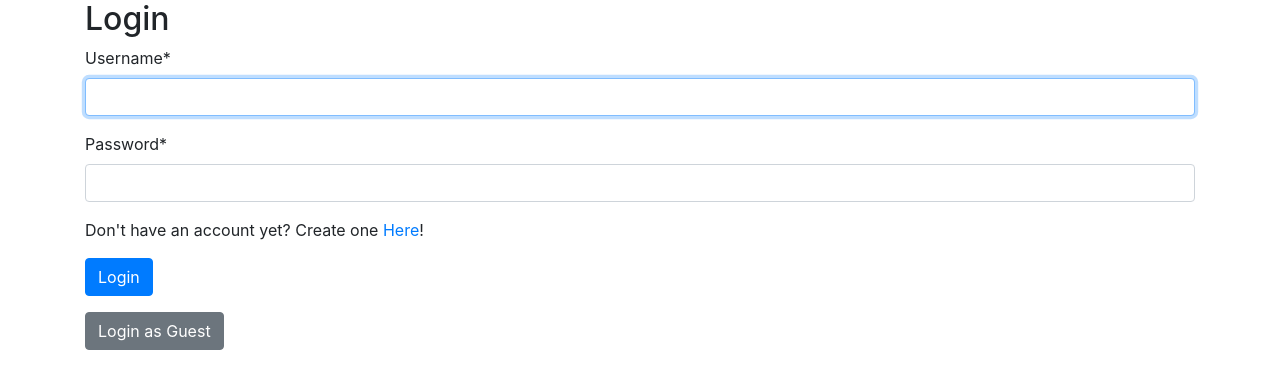
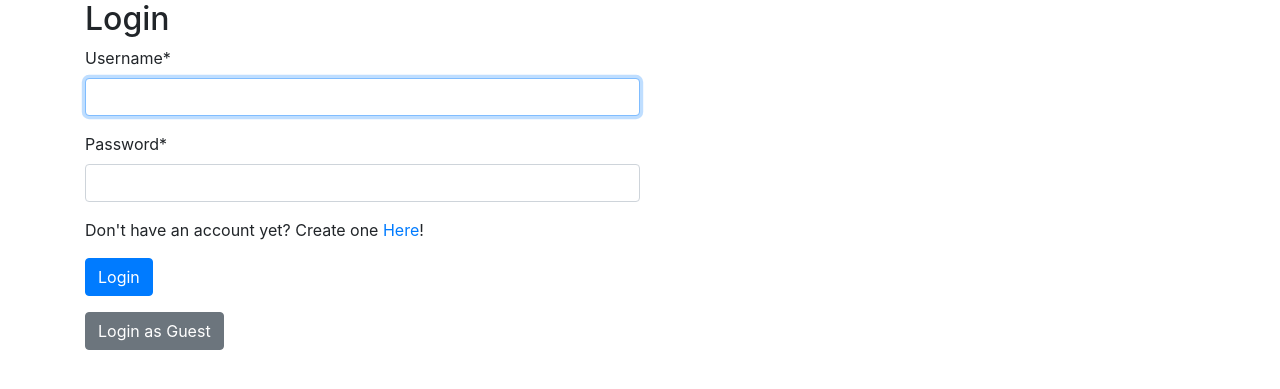
Before and after one commit to Edward9601/RecipeApp, a Django app: page /login/ in a window 1280 px wide. Shown: the top 389 px of the page. Run offline with Django 5.2, Linux system fonts and the light colour scheme; some libraries are stand-ins or nearby versions.

Commit message:
Update fields size for user login page

```diff
--- a/users/forms.py
+++ b/users/forms.py
@@ -11,7 +11,7 @@ class UserRegistrationForm(UserCreationForm):
         fields = ['username', 'email', 'password1', 'password2']
 
 class LoginForm(AuthenticationForm):
-    username = forms.CharField(label='Username', max_length=254, widget=forms.TextInput(attrs={'class': 'form-control'}))
+    username = forms.CharField(label='Username', max_length=50, widget=forms.TextInput(attrs={'class': 'form-control'}))
     password = forms.CharField(label='Password', strip=False, widget=forms.PasswordInput(attrs={'class': 'form-control'}))
 
     class Meta:
--- a/users/templates/registration/login.html
+++ b/users/templates/registration/login.html
@@ -6,7 +6,12 @@
     <h2>Login</h2>
     <form method="POST" action="{% url 'login' %}">
       {% csrf_token %}
-      {{ form|crispy }}
+      <div class="mb-3 w-50">
+        {{ form.username|as_crispy_field }}
+      </div>
+      <div class="mb-3 w-50">
+        {{ form.password|as_crispy_field }}
+      </div>
       <p> Don't have an account yet? Create one <a href="{% url 'register' %}"> Here</a>!</p>
       <button type="submit" class="btn btn-primary">Login</button>
     </form>
```
